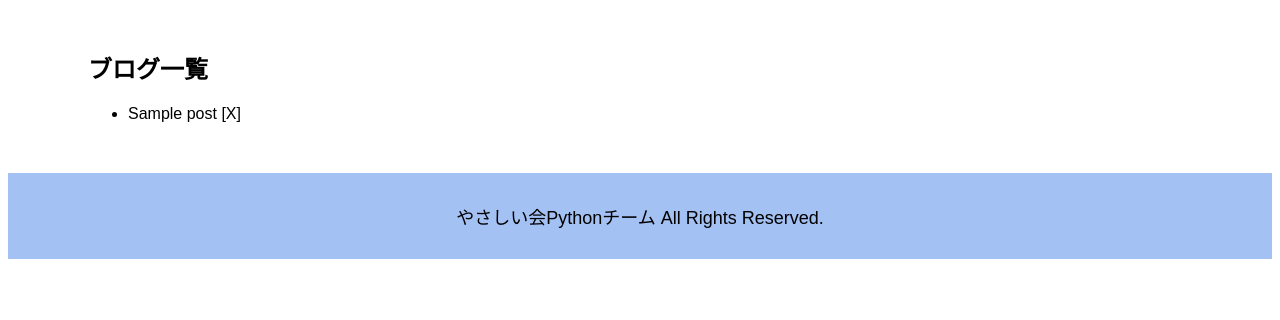
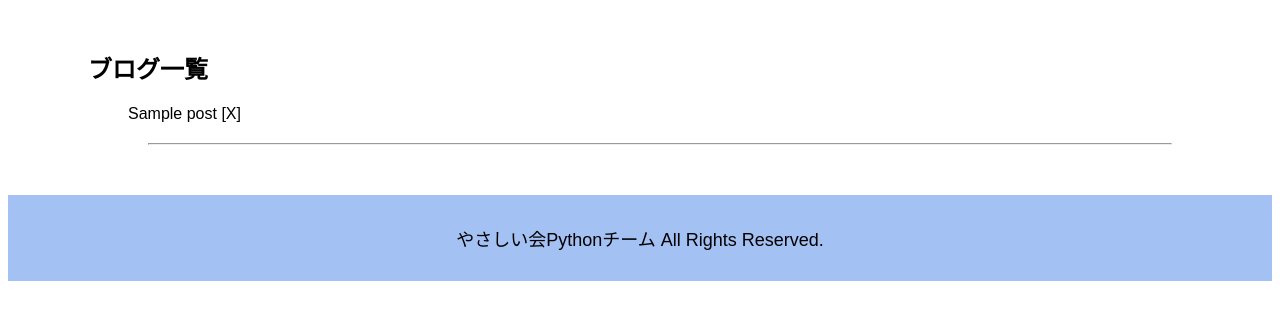
Before and after one commit to yasasii-team/blog_app, a Flask app: template blog_app/templates/index.html in a window 1280 px wide. Shown: the part 95-415 px from the top of the page. Run offline with Flask 2, Linux system fonts and the light colour scheme; the template is opened without the code that fills it: most values are stand-ins (such as "Sample title", 1, 10 or a date in 2020); parts of the project's set-up code (start-up, migrations or seed data) failed here and were passed over.

Commit message:
CSSのリンクを通常のものにしました / 記事一覧のリストのドットを無くしました / 区切り線を追加しました。

```diff
--- a/blog_app/static/css/style.css
+++ b/blog_app/static/css/style.css
@@ -48,6 +48,14 @@ a {
   margin: 50px 80px;
 }
 
+.section > ul {
+  list-style: none;
+}
+
+.section > ul > hr {
+  margin: 20px;
+}
+
 .footer {
   background-color: #a4c1f4;
   text-align: center;
--- a/blog_app/templates/index.html
+++ b/blog_app/templates/index.html
@@ -8,6 +8,7 @@
           <a href="/post_detail/{{ post.id }}">{{ post.title }}</a>
           <a href="#" id="{{ post.id }}" class="delete_button">[X]</a>
         </li>
+        <hr>
         {% endfor %}
       </ul>
     </section>
```
